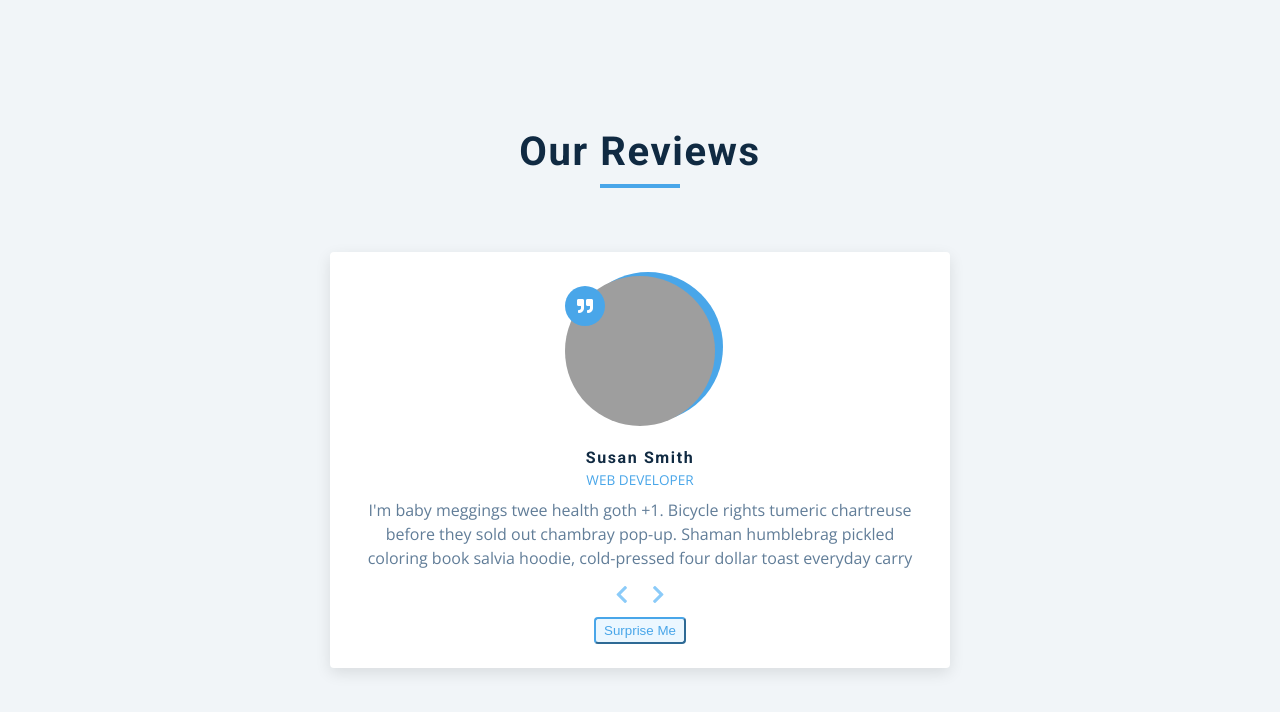
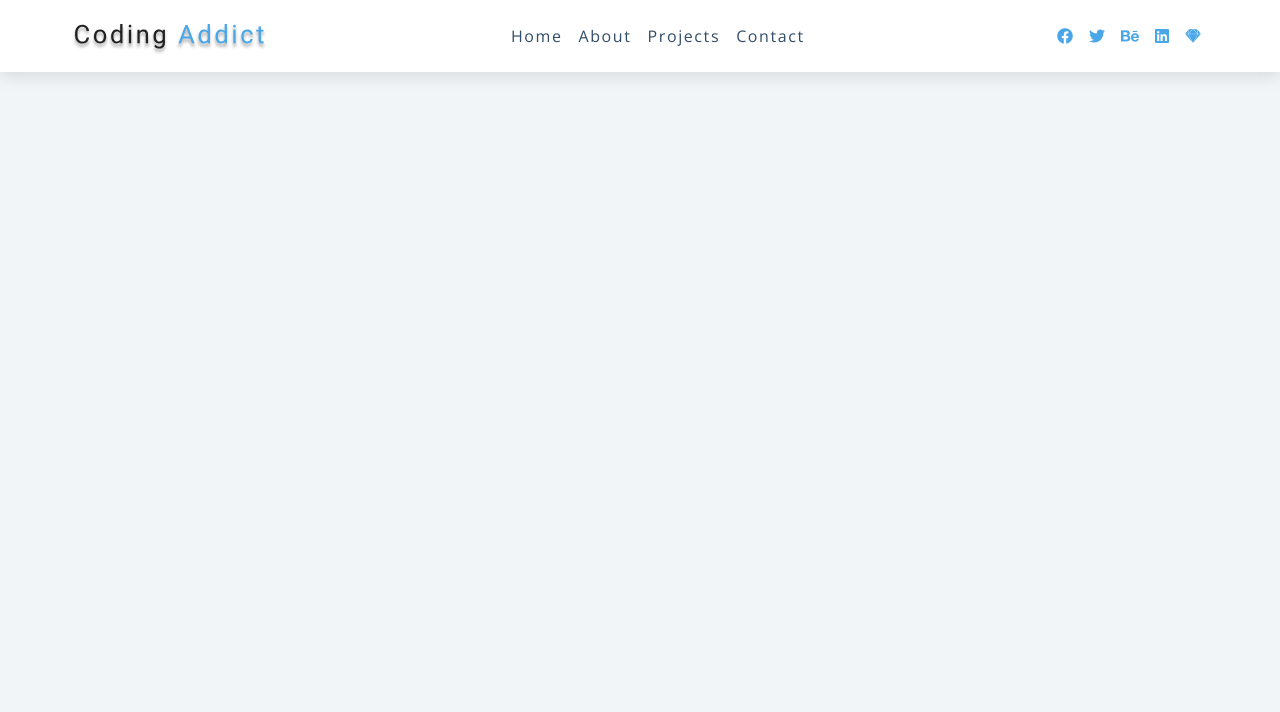
Before and after one commit to searchingeXly/jstest, a plain HTML site: page index.html in a window 1280 px wide. Drawn offline with nearby package versions, Linux system fonts and the light colour scheme; grey boxes are pictures that could not be loaded.

Commit message:
5 - navbar

```diff
--- a/app.js
+++ b/app.js
@@ -1,83 +1,17 @@
-// local reviews data
-const reviews = [
-  {
-    id: 1,
-    name: "susan smith",
-    job: "web developer",
-    img: "https://res.cloudinary.com/diqqf3eq2/image/upload/v1586883334/person-1_rfzshl.jpg",
-    text: "I'm baby meggings twee health goth +1. Bicycle rights tumeric chartreuse before they sold out chambray pop-up. Shaman humblebrag pickled coloring book salvia hoodie, cold-pressed four dollar toast everyday carry",
-  },
-  {
-    id: 2,
-    name: "anna johnson",
-    job: "web designer",
-    img: "https://res.cloudinary.com/diqqf3eq2/image/upload/v1586883409/person-2_np9x5l.jpg",
-    text: "Helvetica artisan kinfolk thundercats lumbersexual blue bottle. Disrupt glossier gastropub deep v vice franzen hell of brooklyn twee enamel pin fashion axe.photo booth jean shorts artisan narwhal.",
-  },
-  {
-    id: 3,
-    name: "peter jones",
-    job: "intern",
-    img: "https://res.cloudinary.com/diqqf3eq2/image/upload/v1586883417/person-3_ipa0mj.jpg",
-    text: "Sriracha literally flexitarian irony, vape marfa unicorn. Glossier tattooed 8-bit, fixie waistcoat offal activated charcoal slow-carb marfa hell of pabst raclette post-ironic jianbing swag.",
-  },
-  {
-    id: 4,
-    name: "bill anderson",
-    job: "the boss",
-    img: "https://res.cloudinary.com/diqqf3eq2/image/upload/v1586883423/person-4_t9nxjt.jpg",
-    text: "Edison bulb put a bird on it humblebrag, marfa pok pok heirloom fashion axe cray stumptown venmo actually seitan. VHS farm-to-table schlitz, edison bulb pop-up 3 wolf moon tote bag street art shabby chic. ",
-  },
-];
+// classList - shows/gets all classes
+// contains - checks classList for specific class
+// add - add class
+// remove - remove class
+// toggle - toggles class
 
-// select items
-const img = document.getElementById("person-img");
-const author = document.getElementById("author");
-const job = document.getElementById("job");
-const info = document.getElementById("info");
+const navToggle = document.querySelector(".nav-toggle");
+const links = document.querySelector(".links");
 
-const prevBtn = document.querySelector(".prev-btn");
-const nextBtn = document.querySelector(".next-btn");
-const randomBtn = document.querySelector(".random-btn");
-
-// set starting item
-let currentItem = 0;
-
-// load initial item
-window.addEventListener("DOMContentLoaded", function () {
-  showPerson();
+navToggle.addEventListener("click", function () {
+  //   if (links.classList.contains("show-links")) {
+  //     links.classList.remove("show-links");
+  //   } else {
+  //     links.classList.add("show-links");
+  //   }
+  links.classList.toggle("show-links");
 });
-
-// show person based on item
-
-function showPerson() {
-  const item = reviews[currentItem];
-  img.src = item.img;
-  author.textContent = item.name;
-  job.textContent = item.job;
-  info.textContent = item.text;
-}
-
-// show next person
-nextBtn.addEventListener("click", function () {
-  currentItem++;
-  if (currentItem > reviews.length - 1) {
-    currentItem = 0;
-  }
-  showPerson();
-});
-
-// show previous person
-prevBtn.addEventListener("click", function () {
-  currentItem--;
-  if (currentItem < 0) {
-    currentItem = reviews.length - 1;
-  }
-  showPerson();
-});
-
-// show random person
-randomBtn.addEventListener("click", function () {
-  currentItem = Math.floor(Math.random() * reviews.length);
-  showPerson();
-});
--- a/index.html
+++ b/index.html
@@ -3,7 +3,7 @@
   <head>
     <meta charset="UTF-8" />
     <meta name="viewport" content="width=device-width, initial-scale=1.0" />
-    <title>Starter</title>
+    <title>Navbar</title>
     <!-- font-awesome -->
     <link
       rel="stylesheet"
@@ -14,38 +14,60 @@
     <link rel="stylesheet" href="styles.css" />
   </head>
   <body>
-    <main>
-      <section class="container">
-        <div class="title">
-          <h2>our reviews</h2>
-          <div class="underline"></div>
+    <nav>
+      <div class="nav-center">
+        <!-- nav header -->
+        <div class="nav-header">
+          <img src="./logo.svg" alt="logo" class="logo" />
+          <button class="nav-toggle">
+            <i class="fas fa-bars"></i>
+          </button>
         </div>
-        <!-- review -->
-        <article class="review">
-          <div class="img-container">
-            <img src="./person-1.jpeg" id="person-img" alt="" />
-          </div>
-          <h4 id="author">sara jones</h4>
-          <p id="job">ux designer</p>
-          <p id="info">
-            Lorem ipsum dolor sit amet consectetur adipisicing elit. Maxime
-            quis, adipisci deleniti atque accusantium soluta? Dolorem
-            necessitatibus inventore iure? Magni.
-          </p>
-          <!-- prev next buttons -->
-          <div class="button-container">
-            <button class="prev-btn">
-              <i class="fas fa-chevron-left"></i>
-            </button>
-            <button class="next-btn">
-              <i class="fas fa-chevron-right"></i>
-            </button>
-          </div>
-          <!-- random button -->
-          <button class="random-btn">surprise me</button>
-        </article>
-      </section>
-    </main>
+        <!-- links -->
+        <ul class="links">
+          <li>
+            <a href="index.html">home</a>
+          </li>
+          <li>
+            <a href="about.html">about</a>
+          </li>
+          <li>
+            <a href="projects.html">projects</a>
+          </li>
+          <li>
+            <a href="contact.html">contact</a>
+          </li>
+        </ul>
+        <!-- social media -->
+        <ul class="social-icons">
+          <li>
+            <a href="https://www.twitter.com">
+              <i class="fab fa-facebook"></i>
+            </a>
+          </li>
+          <li>
+            <a href="https://www.twitter.com">
+              <i class="fab fa-twitter"></i>
+            </a>
+          </li>
+          <li>
+            <a href="https://www.twitter.com">
+              <i class="fab fa-behance"></i>
+            </a>
+          </li>
+          <li>
+            <a href="https://www.twitter.com">
+              <i class="fab fa-linkedin"></i>
+            </a>
+          </li>
+          <li>
+            <a href="https://www.twitter.com">
+              <i class="fab fa-sketch"></i>
+            </a>
+          </li>
+        </ul>
+      </div>
+    </nav>
     <!-- javascript -->
     <script src="app.js"></script>
   </body>
--- a/styles.css
+++ b/styles.css
@@ -153,120 +153,95 @@ main {
 
 /*
 ===============
-Reviews
+Navbar
 ===============
 */
-main {
-  min-height: 100vh;
-  display: grid;
-  place-items: center;
+nav {
+  background: var(--clr-white);
+  box-shadow: var(--light-shadow);
 }
-.title {
-  text-align: center;
-  margin-bottom: 4rem;
+.nav-header {
+  display: flex;
+  align-items: center;
+  justify-content: space-between;
+  padding: 1rem;
 }
-.underline {
-  height: 0.25rem;
-  width: 5rem;
-  background: var(--clr-primary-5);
-  margin-left: auto;
-  margin-right: auto;
-}
-.container {
-  width: 80vw;
-  max-width: var(--fixed-width);
-}
-.review {
-  background: var(--clr-white);
-  padding: 1.5rem 2rem;
-  border-radius: var(--radius);
-  box-shadow: var(--light-shadow);
-  transition: var(--transition);
-  text-align: center;
-}
-.review:hover {
-  box-shadow: var(--dark-shadow);
-}
-.img-container {
-  position: relative;
-  width: 150px;
-  height: 150px;
-  border-radius: 50%;
-  margin: 0 auto;
-  margin-bottom: 1.5rem;
-}
-#person-img {
-  width: 100%;
-  display: block;
-  height: 100%;
-  object-fit: cover;
-  border-radius: 50%;
-  position: relative;
-}
-.img-container::after {
-  font-family: "Font Awesome 5 Free";
-  font-weight: 900;
-  content: "\f10e";
-  position: absolute;
-  top: 0;
-  left: 0;
-  width: 2.5rem;
-  height: 2.5rem;
-  display: grid;
-  place-items: center;
-  border-radius: 50%;
-  transform: translateY(25%);
-  background: var(--clr-primary-5);
-  color: var(--clr-white);
-}
-.img-container::before {
-  content: "";
-  width: 100%;
-  height: 100%;
-  background: var(--clr-primary-5);
-  position: absolute;
-  top: -0.25rem;
-  right: -0.5rem;
-  border-radius: 50%;
-}
-#author {
-  margin-bottom: 0.25rem;
-}
-#job {
-  margin-bottom: 0.5rem;
-  text-transform: uppercase;
+.nav-toggle {
+  font-size: 1.5rem;
   color: var(--clr-primary-5);
-  font-size: 0.85rem;
-}
-#info {
-  margin-bottom: 0.75rem;
-}
-.prev-btn,
-.next-btn {
-  color: var(--clr-primary-7);
-  font-size: 1.25rem;
   background: transparent;
   border-color: transparent;
-  margin: 0 0.5rem;
   transition: var(--transition);
   cursor: pointer;
 }
-.prev-btn:hover,
-.next-btn:hover {
+.nav-toggle:hover {
+  color: var(--clr-primary-1);
+  transform: rotate(90deg);
+}
+.logo {
+  height: 40px;
+}
+.links a {
+  color: var(--clr-grey-3);
+  font-size: 1rem;
+  text-transform: capitalize;
+  letter-spacing: var(--spacing);
+  display: block;
+  padding: 0.5rem 1rem;
+  transition: var(--transition);
+}
+.links a:hover {
+  background: var(--clr-primary-8);
   color: var(--clr-primary-5);
+  padding-left: 1.5rem;
 }
-.random-btn {
-  margin-top: 0.5rem;
-  background: var(--clr-primary-10);
-  color: var(--clr-primary-5);
-  padding: 0.25rem 0.5rem;
-  text-transform: capitalize;
-  border-radius: var(--radius);
+.social-icons {
+  display: none;
+}
+.links {
+  height: 0;
+  overflow: hidden;
   transition: var(--transition);
-  border-color: var(--clr-primary-5);
-  cursor: pointer;
 }
-.random-btn:hover {
-  background: var(--clr-primary-5);
-  color: var(--clr-primary-1);
+.show-links {
+  height: 10rem;
 }
+@media screen and (min-width: 800px) {
+  .nav-center {
+    max-width: 1170px;
+    margin: 0 auto;
+    display: flex;
+    align-items: center;
+    justify-content: space-between;
+    padding: 1rem;
+  }
+  .nav-header {
+    padding: 0;
+  }
+  .nav-toggle {
+    display: none;
+  }
+  .links {
+    height: auto;
+    display: flex;
+  }
+  .links a {
+    padding: 0;
+    margin: 0 0.5rem;
+  }
+  .links a:hover {
+    padding: 0;
+    background: transparent;
+  }
+  .social-icons {
+    display: flex;
+  }
+  .social-icons a {
+    margin: 0 0.5rem;
+    color: var(--clr-primary-5);
+    transition: var(--transition);
+  }
+  .social-icons a:hover {
+    color: var(--clr-primary-7);
+  }
+}
```
Also changed, not shown: logo.svg (added), person-1.jpeg (deleted), utils.txt (added).
